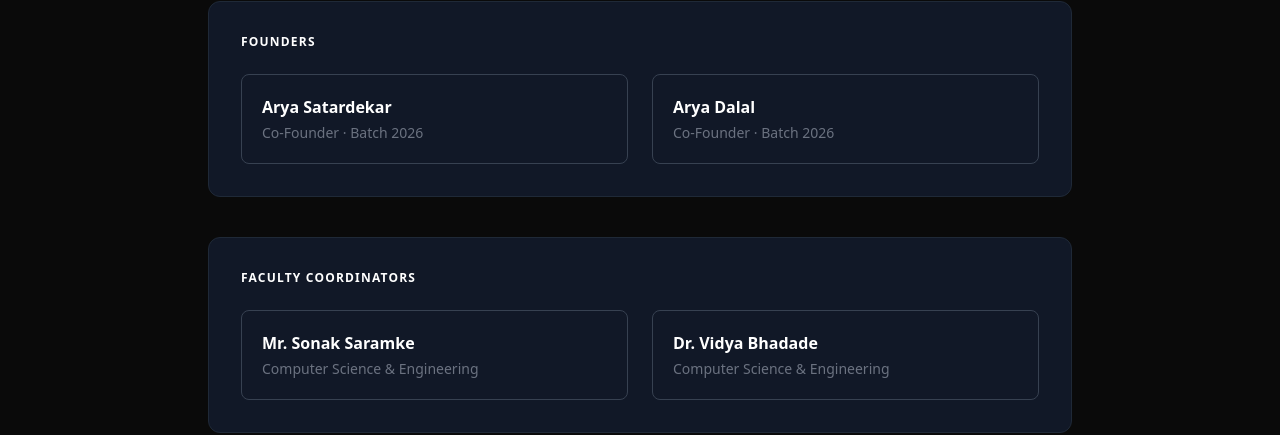
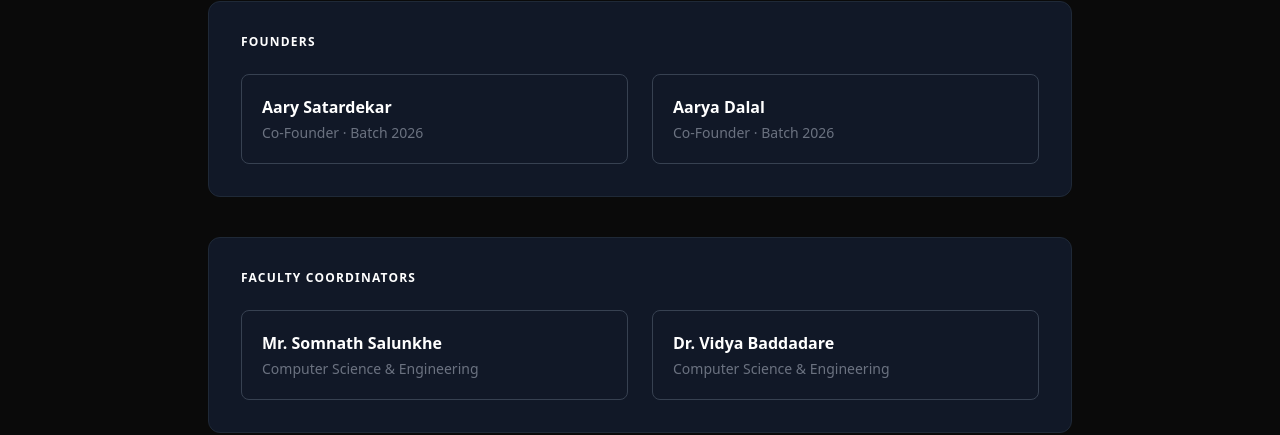
Before and after one commit to Aary23S/codewizards, a React (Create React App) app in the folder client/: page /about in a window 1280 px wide. Shown: the part 452-887 px from the top of the page. Built offline with nearby package versions, Linux system fonts and the light colour scheme; no server answers.

Commit message:
founders and faulty name changed

```diff
--- a/client/src/pages/About.js
+++ b/client/src/pages/About.js
@@ -24,8 +24,8 @@ const About = () => (
       <h2 className="text-white font-semibold mb-6 uppercase text-xs tracking-widest">Founders</h2>
       <div className="grid md:grid-cols-2 gap-6">
         {[
-          { name: "Arya Satardekar", role: "Co-Founder", batch: "2026" },
-          { name: "Arya Dalal", role: "Co-Founder", batch: "2026" },
+          { name: "Aary Satardekar", role: "Co-Founder", batch: "2026" },
+          { name: "Aarya Dalal", role: "Co-Founder", batch: "2026" },
         ].map((f) => (
           <div key={f.name} className="border border-gray-700 rounded-lg p-5">
             <p className="text-white font-semibold">{f.name}</p>
@@ -39,8 +39,8 @@ const About = () => (
       <h2 className="text-white font-semibold mb-6 uppercase text-xs tracking-widest">Faculty Coordinators</h2>
       <div className="grid md:grid-cols-2 gap-6">
         {[
-          { name: "Mr. Sonak Saramke", dept: "Computer Science & Engineering" },
-          { name: "Dr. Vidya Bhadade", dept: "Computer Science & Engineering" },
+          { name: "Mr. Somnath Salunkhe", dept: "Computer Science & Engineering" },
+          { name: "Dr. Vidya Baddadare", dept: "Computer Science & Engineering" },
         ].map((f) => (
           <div key={f.name} className="border border-gray-700 rounded-lg p-5">
             <p className="text-white font-semibold">{f.name}</p>
```
